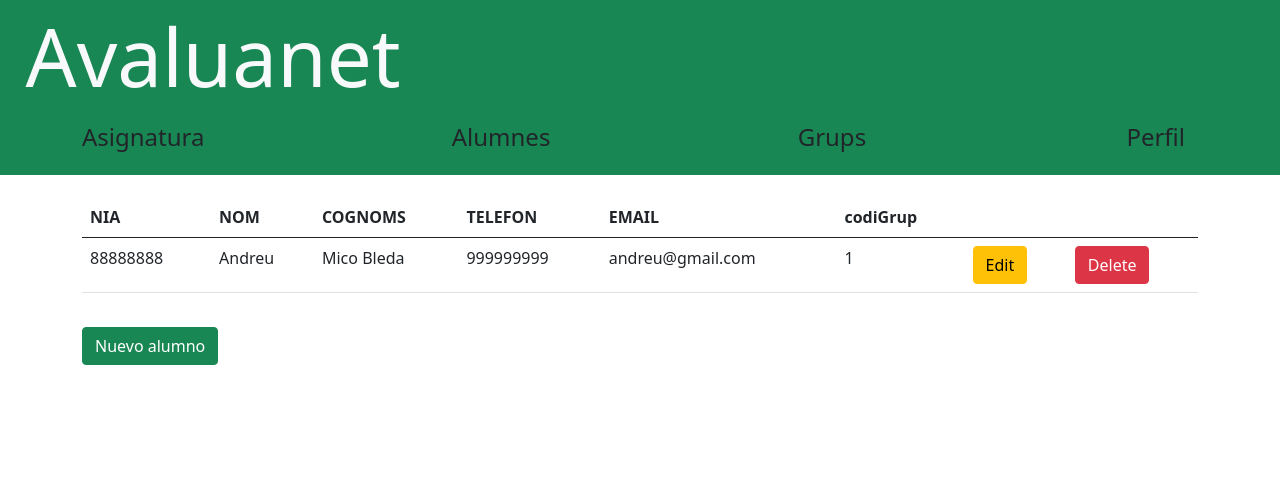
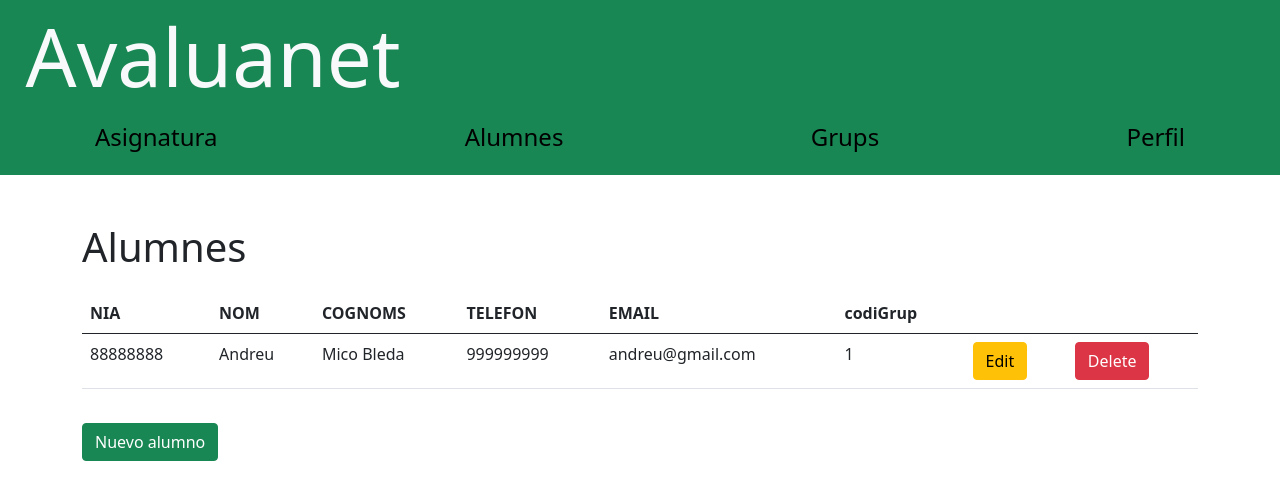
Before and after one commit to 1DAWSIMARRO/avaluanet, a PHP site: page / in a window 1280 px wide. Shown: the top 500 px of the page. Run offline with PHP 8.4, Linux system fonts and the light colour scheme; data comes from the database, SQL or seed files in the repository.

Commit message:
Update header

```diff
--- a/modules/Alumne/view/AlumneLlistar.php
+++ b/modules/Alumne/view/AlumneLlistar.php
@@ -1,4 +1,5 @@
-<div class="container">
+<div class="container mt-5">
+<h1>Alumnes</h1>
 <table class="table" style="margin-top: 2%;">
   <thead class="thead-dark">
   <tr>
--- a/utils/view/header.html
+++ b/utils/view/header.html
@@ -14,17 +14,22 @@
         <script src="https://cdn.jsdelivr.net/npm/bootstrap@5.0.1/dist/js/bootstrap.bundle.min.js" integrity="sha384-gtEjrD/SeCtmISkJkNUaaKMoLD0//ElJ19smozuHV6z3Iehds+3Ulb9Bn9Plx0x4" crossorigin="anonymous"></script>
 
         <link rel="stylesheet" href="utils/css/main.css">
+        <style>
+            .container a > h4{
+                color: black !important ;
+            }
+        </style>
 
 </head>
 <body>
 <header class="navbar navbar-dark bg-success">
         <h1 style="margin-left:2%;"><a class="display-1 remove text-light">Avaluanet</a></h1>
     <div class="container mt-1">
-    <a href="index.php?module=Asignatura&function=agregar_alumne&asig=1" style="text-decoration: none;" class="text-dark"><h4>Asignatura</h4></a>
-    <a  href="index.php" style="text-decoration: none;" class="text-dark"><h4>Alumnes</h4></a>
-    <a href="" style="text-decoration: none;" class="text-dark"><h4>Grups</h4></a>
+    <a href="index.php?module=Asignatura&function=agregar_alumne&asig=1" style="text-decoration: none;" class="btn btn-success"><h4>Asignatura</h4></a>
+    <a href="index.php" style="text-decoration: none;"class="btn btn-success" aria-current="true"><h4>Alumnes</h4></a>
+    <a href="" style="text-decoration: none;" class=" btn btn-success" aria-current="true"><h4>Grups</h4></a>
     <div class="dropdown">
-        <a class="btn btn-success dropdown, text-dark" type="button" id="dropdownMenuButton1" data-bs-toggle="dropdown" aria-expanded="false">
+        <a class="btn btn-success dropdown," type="button" id="dropdownMenuButton1" data-bs-toggle="dropdown" aria-expanded="false" >
             <h4>Perfil</h4>
         </a>
           <ul class="dropdown-menu" aria-labelledby="dropdownMenuButton1">
```
